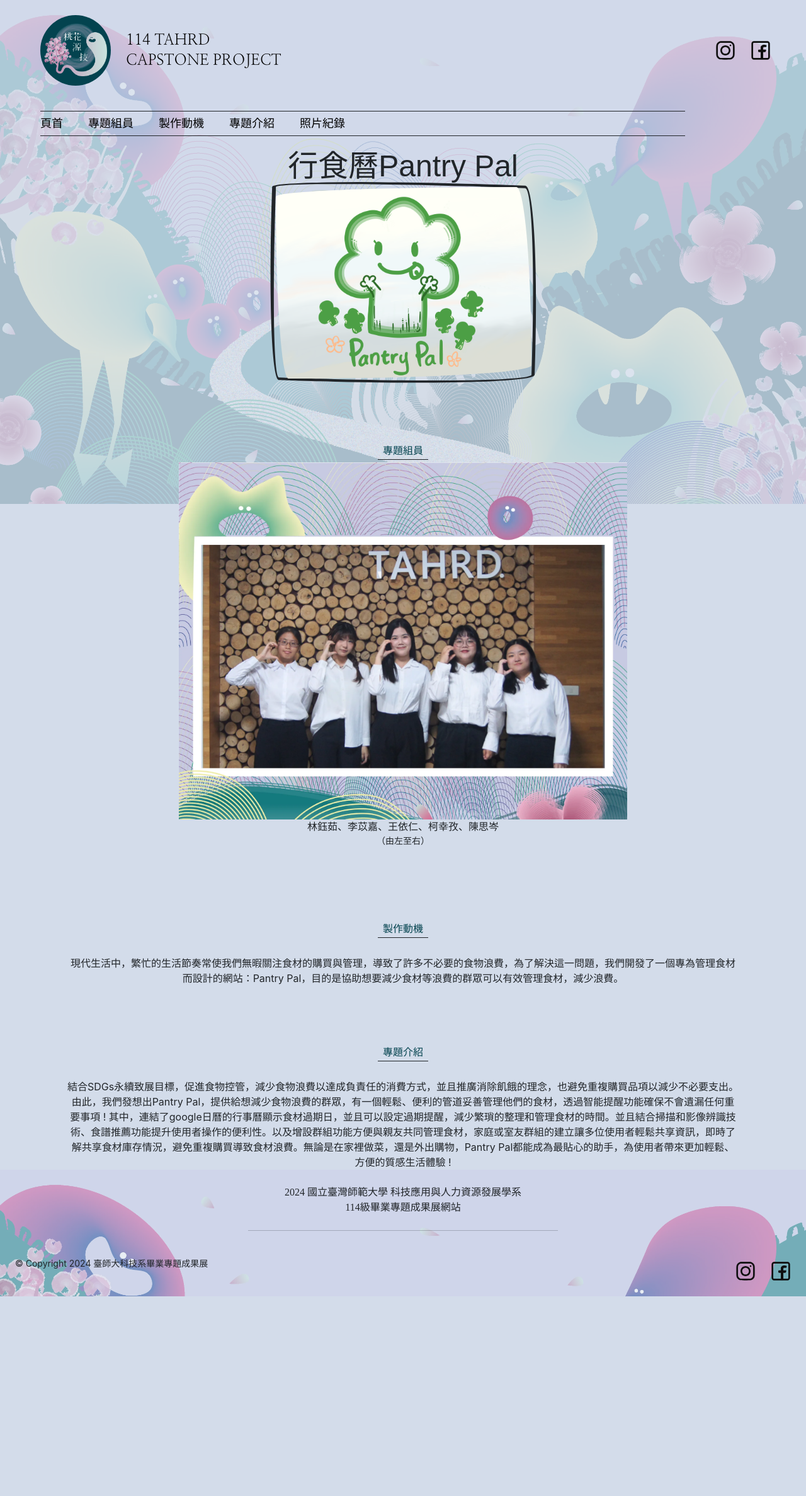
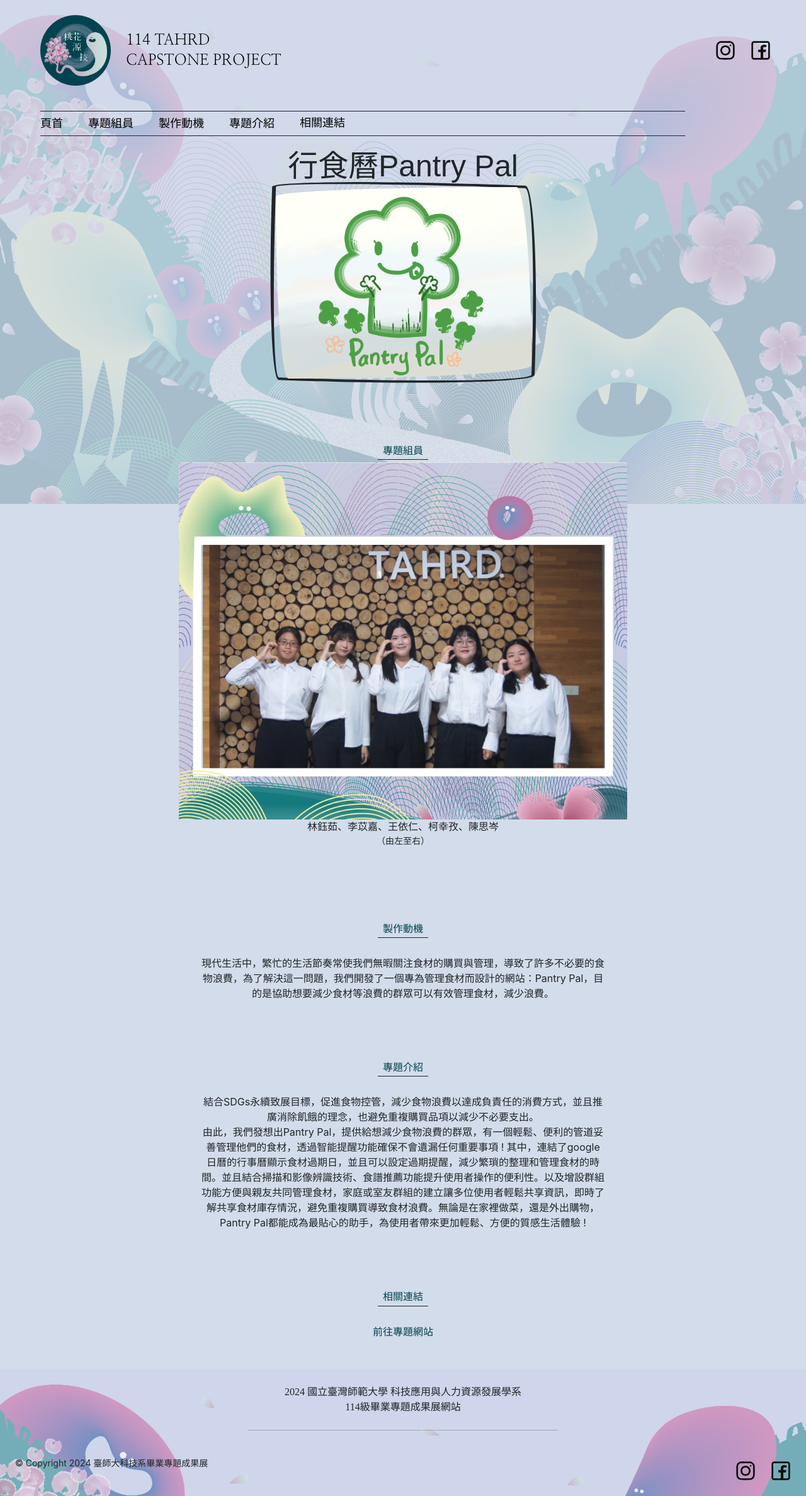
Before and after one commit to TAHRD114/frontend, a React (Vite) app: page /projects/2 in a window 1280 px wide. Shown: the whole page at 63% size. Before the commit the page ends 2058 px from the top, so only its background shows below. Built offline with nearby package versions, Linux system fonts and the light colour scheme; the HTML template or start-up script is replaced by a standard one; a web font is replaced by a local one.

Commit message:
fix: 🐛 some group data & project page link

```diff
--- a/src/data/11.jsx
+++ b/src/data/11.jsx
@@ -1,20 +1,25 @@
 export function Component() {
   return (
     <div>
-      <p>本專題為一款適用於高齡族群的情境式台語學習平台，內容包含：</p>
+      <p>
+        本專題開發了一個情境式台語學習平台，以日常情境和語音評分功能協助銀髮族學習並應用台語，增強學習動機和語言運用能力，本專題有以下特色：
+      </p>
       <ul>
-        <li>1. 介面設計：簡潔明瞭，搭配鮮明圖樣與防呆機制，操作簡易。</li>
+        <li>
+          1.
+          情境式學習設計：平台將日常生活情境融入台語學習內容，讓銀髮族透過熟悉的情境更自然地學習並應用台語，提升學習的實用性與真實感。
+        </li>
         <li>
           2.
-          情境式學習：藉由本平台真實情境的場景模擬，並透過聽與說的練習，讓使用者更貼近生活中的常見用語，提升趣味性與應用性的同時可促進學習遷移，讓使用者更具學習動力。{" "}
+          語音評分功能：使用語音評分技術分析學習者的個人發音準確度提供即時反饋。幫助銀髮族掌握正確發音、減少面對面學習的壓力與尷尬。
         </li>
         <li>
           3.
-          語音評分：針對使用者錄音進行判斷給予星等評分，讓使用者自我檢視學習情況並加強自我學習。{" "}
+          互動式與簡便操作介面：介面設計強調簡單、直觀，適合銀髮族使用，並提供重複播放、打卡榜功能等，增強學習動機和持續性。
         </li>
         <li>
-          4. 響應式設計：藉由網絡世界的串接，使得多個媒介都可使用本平台。
-          藉由上述特點，增強與高齡族群的學習互動及平台實用性，望使用者使用本專題之情境式台語學習平台能助於提升學習效益，並達終身學習。
+          4.
+          情感陪伴與學習激勵：透過打卡榜機制激勵持續學習，增強學習者間的互動和連結，以此提供情感陪伴功能。
         </li>
       </ul>
     </div>
--- a/src/data/project.json
+++ b/src/data/project.json
@@ -18,12 +18,13 @@
         "projectImg": "/logo2/13.png",
         "groupImg": "/group/13.webp",
         "groupMember": "林鈺茹、李苡嘉、王依仁、柯幸孜、陳思岑",
-        "type": "code"
+        "type": "code",
+        "Link": "https://pantry-pal.site/"
       },
       {
         "id": 3,
         "title": "便攜式露營冰箱",
-        "description": "便攜式露營用冰箱是融合「便攜帶、易收納、好清潔」等概念的冰箱；此產品以致冷晶片系統、組裝式、模組化等特色進行實作，以滿足概念與露營的便攜設計。",
+        "description": "便攜式露營用冰箱是融合「便攜帶、易收納、好清潔」等概念的冰箱；此產品以致冷晶片系統、組裝式等特色進行實作，以滿足概念與露營的便攜設計。",
         "imageUrl": "/logo/5.png",
         "projectImg": "/logo2/5.png",
         "groupImg": "/group/5.webp",
--- a/src/pages/Home.jsx
+++ b/src/pages/Home.jsx
@@ -36,19 +36,12 @@
   const aboutRef = useRef(null);
   const gameRef = useRef(null);
 
-  // useEffect(() => {
-  //   setBlogRef(blogRef);
-  // }, [blogRef, setBlogRef]);
-
   return (
     <>
       <Nav
         scrollTo={scrollTo}
         refs={{ homeRef, gameRef, blogRef, aboutRef, trafficRef, introRef }}
       />
-      <section id="sponsor" className="pt-16">
-        <Sponsor />
-      </section>
       <ScrollToAnchor />
       <section id="intro" ref={introRef} className="pt-16 mb-12 md:pb-6">
         <IntroPage />
@@ -65,6 +58,9 @@
       <section id="game" ref={gameRef} className="pt-16 pb-16">
         <Slide />
       </section>
+      <section id="sponsor" className="pt-16">
+        <Sponsor />
+      </section>
     </>
   );
 }
--- a/src/pages/components/ProjectNav.jsx
+++ b/src/pages/components/ProjectNav.jsx
@@ -76,15 +76,15 @@
             </Link>
             <hr className="my-1" />
             <Link
-              to="/#"
+              to={`/projects/${id}/#record`}
               onClick={(e) => {
                 e.preventDefault();
-                scrollTo(refs.aboutRef);
+                scrollTo(refs.recordRef);
               }}
               className="no-underline h-full"
             >
               <div className="flex items-center h-full justify-center">
-                <div className="text-white noto-serif-tc-regular">照片紀錄</div>
+                <div className="text-white noto-serif-tc-regular">相關連結</div>
               </div>
             </Link>
           </div>
@@ -166,38 +166,10 @@
             </div>
           </Link>
           <Link
-            to="/#"
+            to={`/projects/${id}/#record`}
             onClick={(e) => {
               e.preventDefault();
-              scrollTo(refs.aboutRef);
-            }}
-            className="no-underline h-full"
-          >
-            <div className="flex items-center h-full justify-center">
-              <div className="text-white noto-serif-tc-regular text-lg">
-                照片紀錄
-              </div>
-            </div>
-          </Link>
-          {/* <Link
-            to="/#blog"
-            onClick={(e) => {
-              e.preventDefault();
-              scrollTo(refs.blogRef);
-            }}
-            className="no-underline h-full"
-          >
-            <div className="flex items-center h-full justify-center">
-              <div className="text-white noto-serif-tc-regular text-lg">
-                回作品集
-              </div>
-            </div>
-          </Link> */}
-          {/* <Link
-            to="/#aboutUs"
-            onClick={(e) => {
-              e.preventDefault();
-              scrollTo(refs.aboutRef);
+              scrollTo(refs.recordRef);
             }}
             className="no-underline h-full"
           >
@@ -206,7 +178,7 @@
                 相關連結
               </div>
             </div>
-          </Link> */}
+          </Link>
         </div>
       </div>
     </>
@@ -310,38 +282,10 @@
           </div>
         </Link>
         <Link
-          to="/#"
+          to={`/projects/${id}/#record`}
           onClick={(e) => {
             e.preventDefault();
-            scrollTo(refs.introRef);
-          }}
-          className="no-underline h-full"
-        >
-          <div className="flex items-center h-full justify-center">
-            <div className="text-black noto-serif-tc-regular text-lg">
-              照片紀錄
-            </div>
-          </div>
-        </Link>
-        {/* <Link
-          to="/#blog"
-          onClick={(e) => {
-            e.preventDefault();
-            scrollTo(refs.blogRef);
-          }}
-          className="no-underline h-full"
-        >
-          <div className="flex items-center h-full justify-center">
-            <div className="text-black nanum-myeongjo-regular text-lg">
-              回作品集
-            </div>
-          </div>
-        </Link> */}
-        {/* <Link
-          to="/#aboutUs"
-          onClick={(e) => {
-            e.preventDefault();
-            scrollTo(refs.aboutRef);
+            scrollTo(refs.recordRef);
           }}
           className="no-underline h-full"
         >
@@ -350,7 +294,7 @@
               相關連結
             </div>
           </div>
-        </Link> */}
+        </Link>
       </div>
     </div>
   );
--- a/src/pages/projects/ProjectPage.jsx
+++ b/src/pages/projects/ProjectPage.jsx
@@ -15,6 +15,8 @@
       if (element) {
         element.scrollIntoView({ behavior: "smooth" });
       }
+    } else {
+      window.scrollTo({ top: 0, behavior: "smooth" });
     }
   }, [location]);
 
@@ -35,7 +37,6 @@
   const motiveRef = useRef(null);
   const introRef = useRef(null);
   const recordRef = useRef(null);
-  //const gameRef = useRef(null);
 
   useEffect(() => {
     const loadComponent = async () => {
@@ -77,7 +78,6 @@
         scrollTo={scrollTo}
         refs={{ memberRef, motiveRef, introRef, recordRef }}
         id={id}
-        // blogRef={blogRef}
       />
       <ScrollToAnchor />
       <h1 className="mt-4 text-center ChenYuluoyan text-4xl w-4/5 mx-auto md:w-full md:text-5xl">
@@ -111,7 +111,7 @@
         </div>
       </section>
       <section id="motive" ref={motiveRef} className="pt-24">
-        <div className="w-5/6 mx-auto text-center">
+        <div className="w-1/2 mx-auto text-center">
           <div className="flex flex-col justify-center items-center mb-4">
             <h3 className="text-nav-blue ">製作動機</h3>
             <AnimatedHR id="hr-motive" className="my-1 w-20" />
@@ -120,7 +120,7 @@
         </div>
       </section>
       <section id="intro" ref={introRef} className="pt-24">
-        <div className="w-5/6 mx-auto text-center">
+        <div className="w-1/2 mx-auto text-center">
           <div className="flex flex-col justify-center items-center mb-4">
             <h3 className="text-nav-blue ">專題介紹</h3>
             <AnimatedHR id="hr-intro" className="my-1 w-20" />
@@ -130,6 +130,27 @@
           </Suspense>
         </div>
       </section>
+      <section id="record" ref={recordRef} className="pt-24 pb-12">
+        <div className="w-1/2 mx-auto text-center">
+          <div className="flex flex-col justify-center items-center mb-4">
+            <h3 className="text-nav-blue ">相關連結</h3>
+            <AnimatedHR id="hr-record" className="my-1 w-20" />
+          </div>
+
+          {project.Link && (
+            <div className="w-1/2 mx-auto text-center">
+              <a
+                href={project.Link}
+                className="text-nav-blue no-underline"
+                target="_blank"
+                rel="noreferrer"
+              >
+                前往專題網站
+              </a>
+            </div>
+          )}
+        </div>
+      </section>
     </>
   );
 }
```
